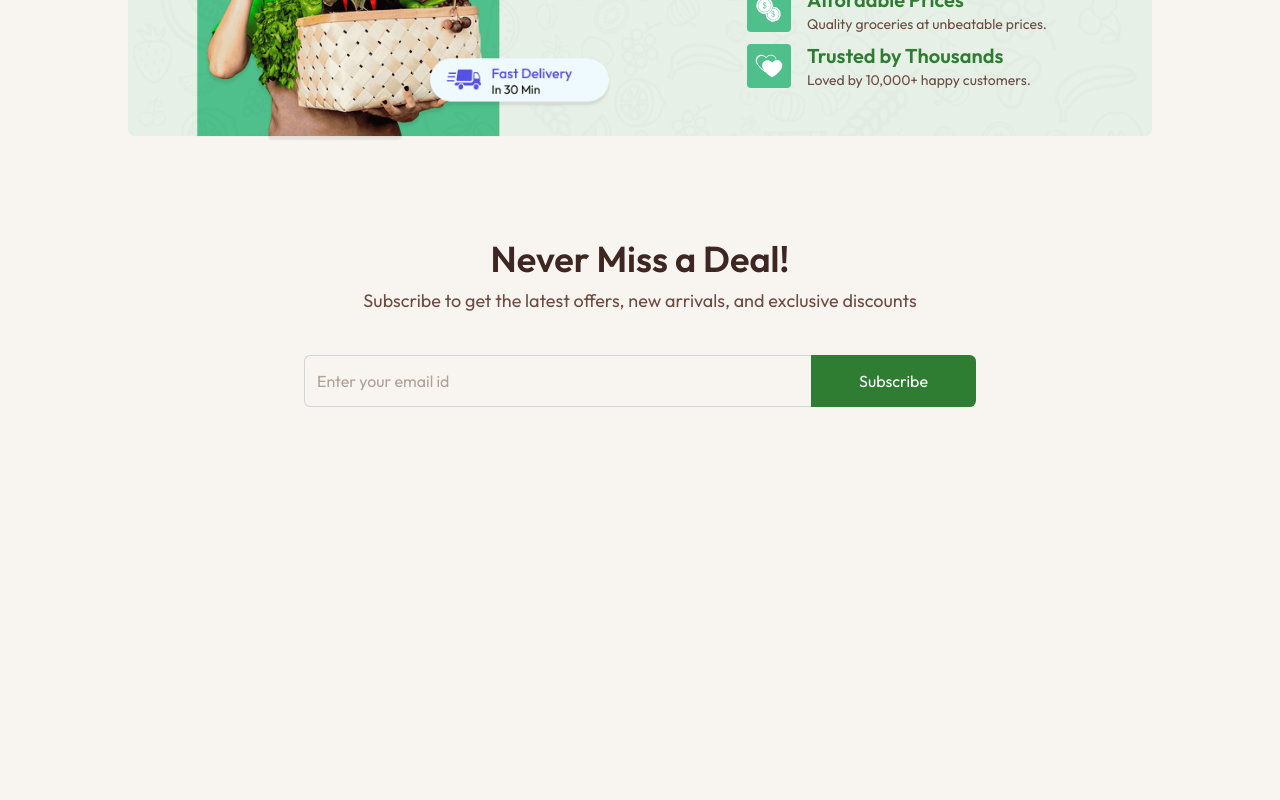
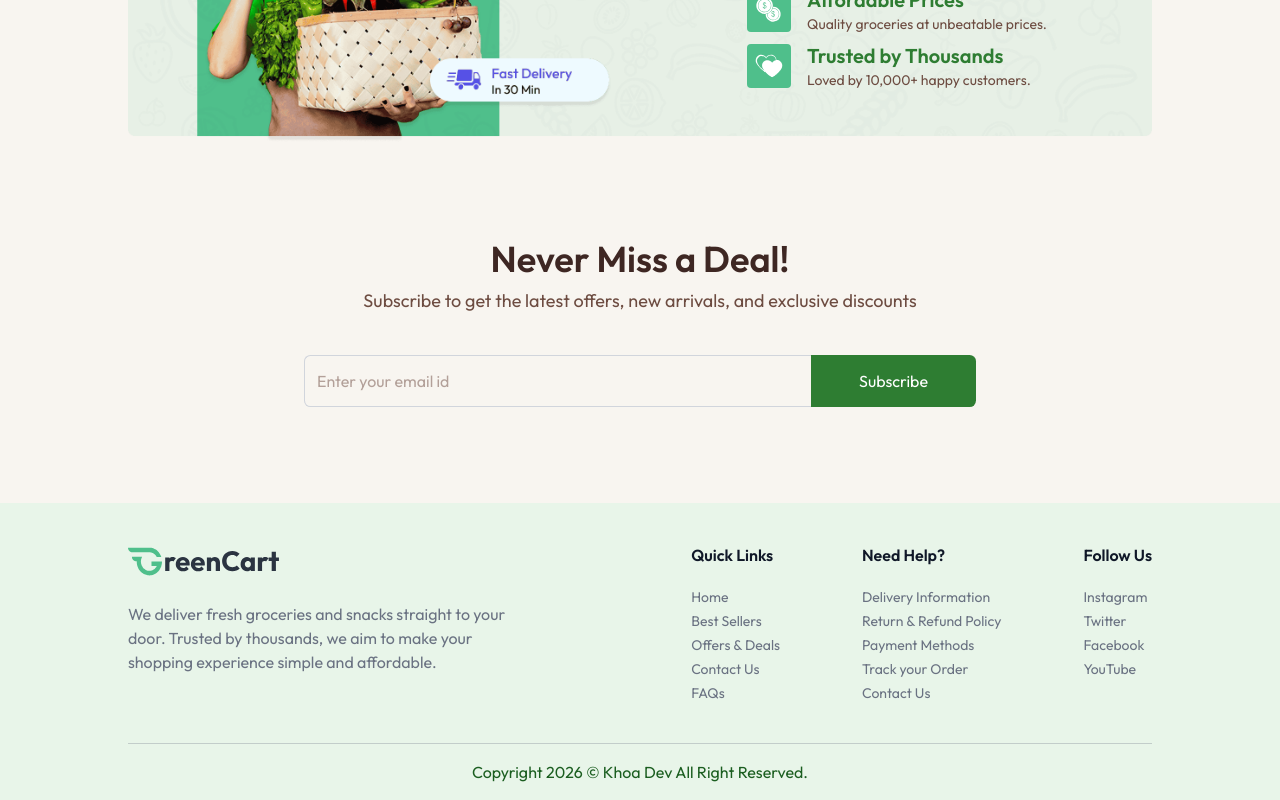
Before and after one commit to KhoaHo1207/e-commerce-greencart, a Next.js app in the folder client/: page / in a window 1280 px wide. Shown: the part 1489-2289 px from the top of the page. Before the commit the page ends 1896 px from the top, so only its background shows below. Built offline with nearby package versions, Linux system fonts and the light colour scheme.

Commit message:
[client] feat: footer

```diff
--- a/client/app/globals.css
+++ b/client/app/globals.css
@@ -201,7 +201,7 @@
     @apply bg-background text-foreground;
   }
   * {
-    @apply border-border outline-ring/50;
+    @apply border-border outline-ring/50 scroll-smooth;
   }
   html {
     @apply font-outfit;
--- a/client/app/layout.tsx
+++ b/client/app/layout.tsx
@@ -1,3 +1,4 @@
+import { ThemeProvider } from "@/components/theme-provider";
 import { AppContextProvider } from "@/contexts/app-provider";
 import AppLayout from "@/layouts/app-layout";
 import type { Metadata } from "next";
@@ -23,7 +24,9 @@ export default function RootLayout({ children }: LayoutProps<"/">) {
     <html lang="en" className={`${outfit.variable} h-full antialiased`}>
       <body className="min-h-full flex flex-col">
         <AppContextProvider>
-          <AppLayout>{children}</AppLayout>
+          <ThemeProvider attribute="class" defaultTheme="system" enableSystem>
+            <AppLayout>{children}</AppLayout>
+          </ThemeProvider>
         </AppContextProvider>
       </body>
     </html>
--- /dev/null
+++ b/client/components/footer.tsx
@@ -0,0 +1,61 @@
+import Link from "next/link";
+import Logo from "./logo";
+
+export default function Footer() {
+  const linkSections = [
+    {
+      title: "Quick Links",
+      links: ["Home", "Best Sellers", "Offers & Deals", "Contact Us", "FAQs"],
+    },
+    {
+      title: "Need Help?",
+      links: [
+        "Delivery Information",
+        "Return & Refund Policy",
+        "Payment Methods",
+        "Track your Order",
+        "Contact Us",
+      ],
+    },
+    {
+      title: "Follow Us",
+      links: ["Instagram", "Twitter", "Facebook", "YouTube"],
+    },
+  ];
+
+  return (
+    <footer className="px-6 md:px-16 lg:px-24 xl:px-32 mt-24 bg-secondary">
+      <div className="flex flex-col md:flex-row items-start justify-between gap-10 py-10 border-b border-gray-500/30 text-gray-500">
+        <div>
+          <Logo />
+          <p className="max-w-[410px] mt-6">
+            We deliver fresh groceries and snacks straight to your door. Trusted
+            by thousands, we aim to make your shopping experience simple and
+            affordable.
+          </p>
+        </div>
+        <div className="flex flex-wrap justify-between w-full md:w-[45%] gap-5">
+          {linkSections.map((section, index) => (
+            <div key={index}>
+              <h3 className="font-semibold text-base text-gray-900 md:mb-5 mb-2">
+                {section.title}
+              </h3>
+              <ul className="text-sm space-y-1">
+                {section.links.map((link, i) => (
+                  <li key={i}>
+                    <a href="#" className="hover:underline transition">
+                      {link}
+                    </a>
+                  </li>
+                ))}
+              </ul>
+            </div>
+          ))}
+        </div>
+      </div>
+      <p className="py-4 text-center text-sm md:text-base text-secondary-foreground">
+        Copyright 2026 © <Link href="/">Khoa Dev</Link> All Right Reserved.
+      </p>
+    </footer>
+  );
+}
--- /dev/null
+++ b/client/components/mode-toggle.tsx
@@ -0,0 +1,39 @@
+"use client";
+
+import { Moon, Sun } from "lucide-react";
+import { useTheme } from "next-themes";
+
+import { Button } from "@/components/ui/button";
+import {
+  DropdownMenu,
+  DropdownMenuContent,
+  DropdownMenuItem,
+  DropdownMenuTrigger,
+} from "@/components/ui/dropdown-menu";
+
+export function ModeToggle() {
+  const { setTheme } = useTheme();
+
+  return (
+    <DropdownMenu>
+      <DropdownMenuTrigger asChild>
+        <Button variant="outline" size="icon">
+          <Sun className="h-[1.2rem] w-[1.2rem] scale-100 rotate-0 transition-all dark:scale-0 dark:-rotate-90" />
+          <Moon className="absolute h-[1.2rem] w-[1.2rem] scale-0 rotate-90 transition-all dark:scale-100 dark:rotate-0" />
+          <span className="sr-only">Toggle theme</span>
+        </Button>
+      </DropdownMenuTrigger>
+      <DropdownMenuContent align="end">
+        <DropdownMenuItem onClick={() => setTheme("light")}>
+          Light
+        </DropdownMenuItem>
+        <DropdownMenuItem onClick={() => setTheme("dark")}>
+          Dark
+        </DropdownMenuItem>
+        <DropdownMenuItem onClick={() => setTheme("system")}>
+          System
+        </DropdownMenuItem>
+      </DropdownMenuContent>
+    </DropdownMenu>
+  );
+}
--- /dev/null
+++ b/client/components/theme-provider.tsx
@@ -0,0 +1,11 @@
+"use client";
+
+import { ThemeProvider as NextThemesProvider } from "next-themes";
+import * as React from "react";
+
+export function ThemeProvider({
+  children,
+  ...props
+}: React.ComponentProps<typeof NextThemesProvider>) {
+  return <NextThemesProvider {...props}>{children}</NextThemesProvider>;
+}
--- a/client/layouts/app-layout.tsx
+++ b/client/layouts/app-layout.tsx
@@ -1,5 +1,6 @@
 "use client";
 
+import Footer from "@/components/footer";
 import Navbar from "@/components/navbar";
 import { Toaster } from "@/components/ui/sonner";
 import { usePathname } from "next/navigation";
@@ -19,6 +20,7 @@ export default function AppLayout({ children }: Props) {
       <main className={`${isSellerPath ? "" : "md:px-16 lg:px-24 xl:px-32"}`}>
         {children}
       </main>
+      <Footer />
       <Toaster position="top-right" richColors />
     </>
   );
```
